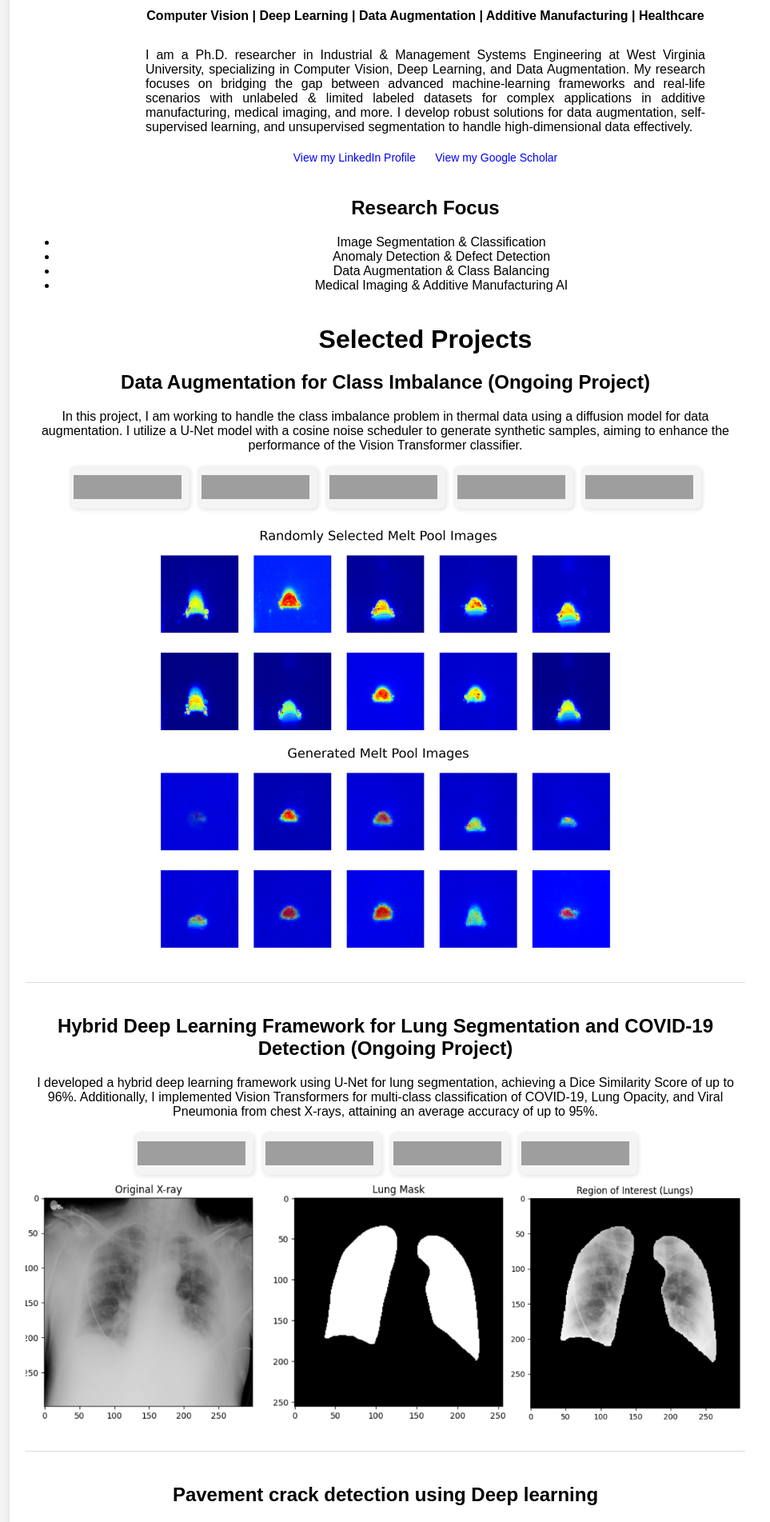
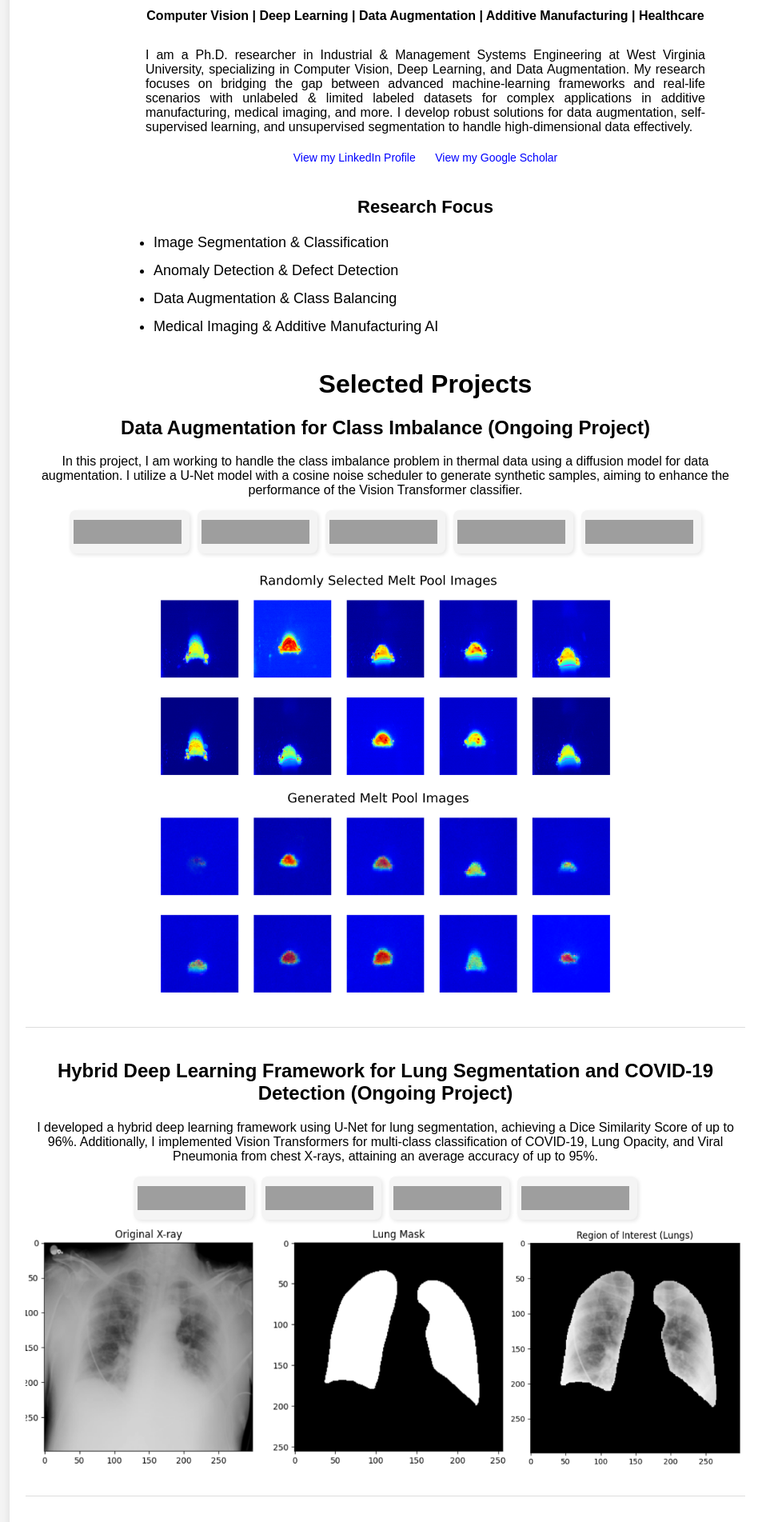
Before and after one commit to IE0005/IE0005.github.io, a Jekyll site: the page built from index.md, in a window 1280 px wide. Shown: the part 320-2223 px from the top of the page at 80% size, without its empty margins (108-1071 px from the left). Built offline with Jekyll 4.4.1, drawn with Linux system fonts in a browser that asks for light colours; grey boxes are pictures that could not be loaded.

Commit message:
Update default.html

```diff
--- a/_layouts/default.html
+++ b/_layouts/default.html
@@ -27,7 +27,7 @@ description: "Computer Vision | Deep Learning | Data Augmentation | AI Research"
     </div>
     <!-- Add Research Focus Section -->
     <div class="content">
-     <h2>Research Focus</h2>
+        <h2 class="focus-title">Research Focus</h2>
         <ul class="focus-list">
             <li>Image Segmentation & Classification</li>
             <li>Anomaly Detection & Defect Detection</li>
@@ -35,6 +35,7 @@ description: "Computer Vision | Deep Learning | Data Augmentation | AI Research"
             <li>Medical Imaging & Additive Manufacturing AI</li>
         </ul>
     </div>
+
 
     <div class="content">
         <h1>Selected Projects</h1>
@@ -242,4 +243,25 @@ description: "Computer Vision | Deep Learning | Data Augmentation | AI Research"
     .pdf-container {
         margin-top: 15px;
     }
+    .focus-title {
+    font-size: 22px;
+    font-weight: bold;
+    margin-top: 20px;
+    text-align: center;
+}
+
+   .focus-list {
+        list-style-type: disc;
+        text-align: left;
+        margin: 10px auto;
+        padding-left: 20px;
+        max-width: 700px;
+    }
+
+    .focus-list li {
+        font-size: 18px;
+        margin-bottom: 8px;
+        line-height: 1.5;
+    }
+
 </style>
```
Lines whose indentation alone changed are shown as unchanged.
